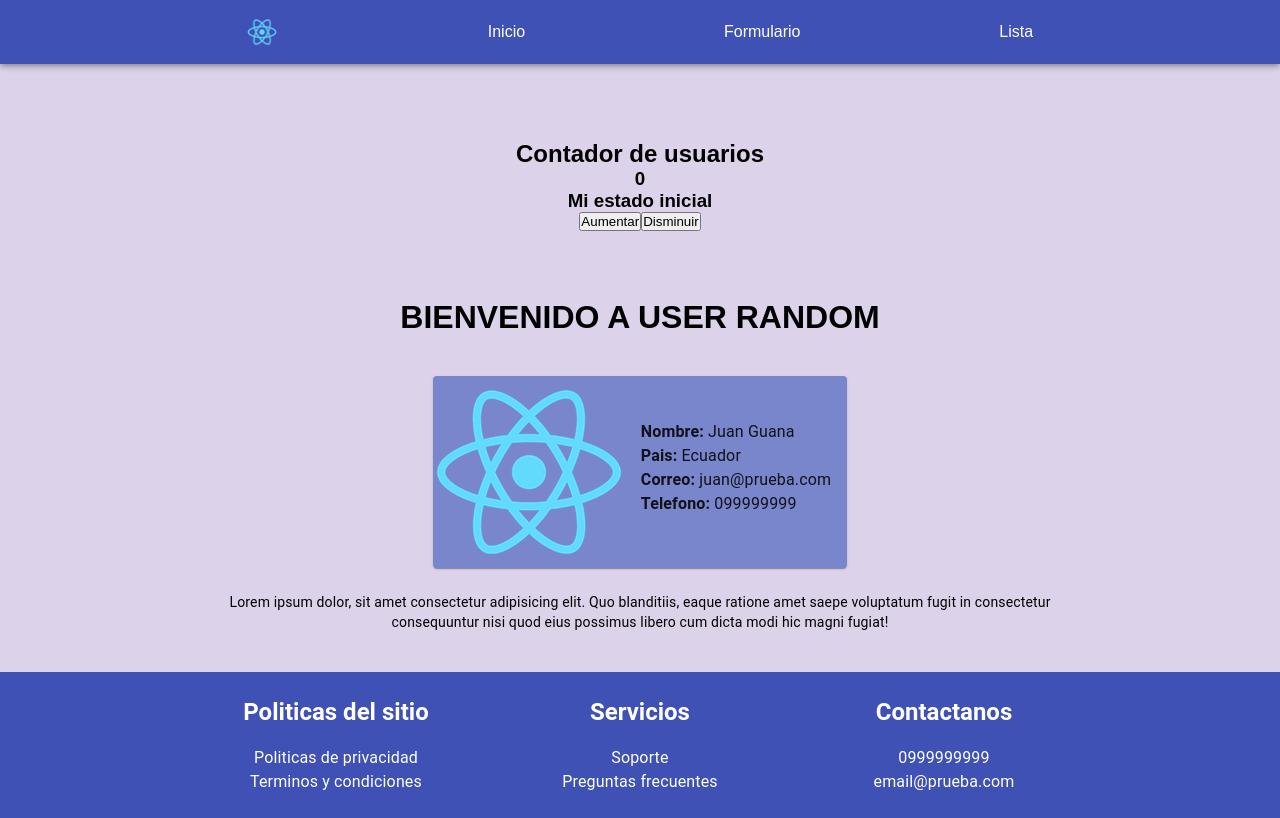
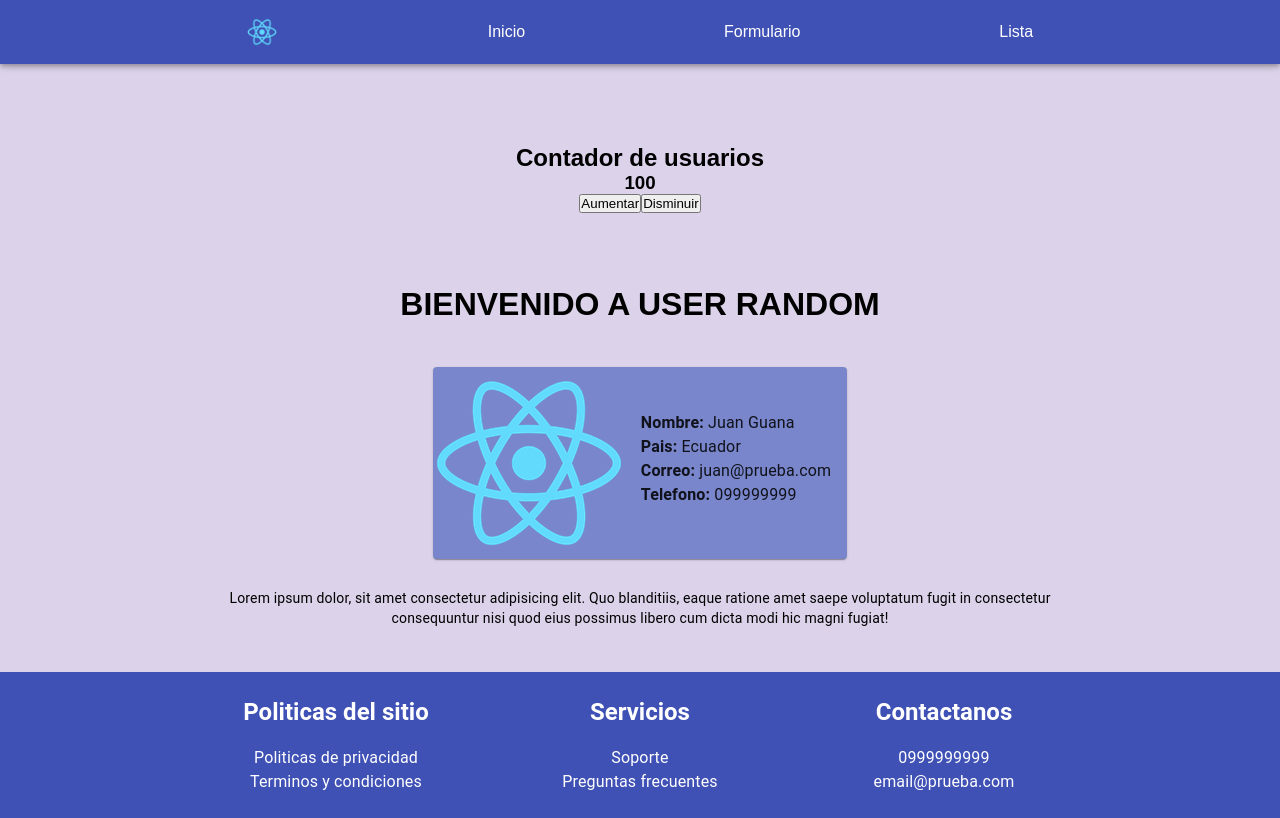
Before and after one commit to juancguana/random-user-web, a React (Create React App) app: page / in a window 1280 px wide. Built offline with nearby package versions, Linux system fonts and the light colour scheme.

Commit message:
custom hook

```diff
--- a/src/components/Count.jsx
+++ b/src/components/Count.jsx
@@ -1,27 +1,19 @@
-import React, { useState } from 'react'
-import './styles/UserCount.css'
-
+import React from 'react';
+import { useCounter } from '../hooks/useCounter';
+import './styles/UserCount.css';
 
 const Count = () => {
 
-  const [ count, setCount] = useState(0);
-
-  const handleAdd = () => {
-    setCount(count + 1)
-  }
-
-  const handleSubstract = () => {
-    setCount(count - 1)
-  }
+  const {count, handleAdd, handleSubstract} = useCounter(100);
 
   return (
-    <div className="count">
-        <h2>Contador de usuarios</h2>
-        <h3>{count}</h3>
-        <button onClick={handleAdd}>Aumentar</button>
-        <button onClick={handleSubstract}>Disminuir</button>
-      </div>
-  )
-}
+    <div className='count'>
+      <h2>Contador de usuarios</h2>
+      <h3>{count}</h3>
+      <button onClick={() => handleAdd(10)}>Aumentar</button>
+      <button onClick={() => handleSubstract(10)}>Disminuir</button>
+    </div>
+  );
+};
 
-export default Count
+export default Count;
--- /dev/null
+++ b/src/hooks/useCounter.js
@@ -0,0 +1,20 @@
+import { useState } from 'react';
+
+export const useCounter = (initialState) => {
+  const [count, setCount] = useState(initialState);
+
+  const handleAdd = (factor) => {
+    setCount(count + factor);
+  };
+
+  const handleSubstract = (factor) => {
+    setCount(count - factor);
+  };
+
+  return {
+    count,
+    handleAdd,
+    handleSubstract
+  }
+
+};
--- a/src/pages/Home.jsx
+++ b/src/pages/Home.jsx
@@ -2,7 +2,7 @@ import React from 'react'
 import { Box, Typography, makeStyles } from '@material-ui/core'
 import ItemUser from '../components/ItemUser'
 import Title from '../components/Title'
-import UserCount from '../components/UserCount'
+import Count from '../components/Count'
 
 
 const data = {
@@ -28,7 +28,7 @@ const Home = () => {
   const classes = useStyles();
   return (
     <Box className={classes.container}>
-        <UserCount />
+        <Count />
         <Title text="BIENVENIDO A USER RANDOM" />
         <ItemUser user={data}/>
         <Typography variant="body2" align="center">Lorem ipsum dolor, sit amet consectetur adipisicing elit. Quo blanditiis, eaque ratione amet saepe voluptatum fugit in consectetur consequuntur nisi quod eius possimus libero cum dicta modi hic magni fugiat!</Typography>
```
